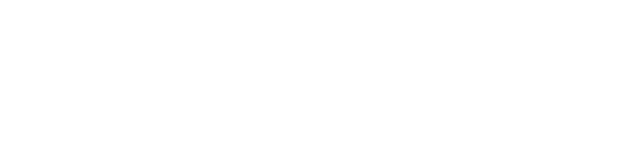
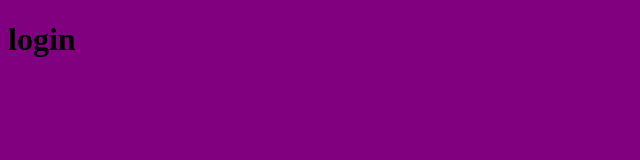
Before and after one commit to L-EtrangerS/test, a plain HTML site: page index.html in a window 1280 px wide. Shown: the whole page, without its empty margins (0-640 px from the left). Drawn offline with Linux system fonts and the light colour scheme.

Commit message:
完成登录

```diff
--- a/index.css
+++ b/index.css
@@ -0,0 +1,3 @@
+body,html{
+    background-color: purple;
+}
--- a/index.html
+++ b/index.html
@@ -10,7 +10,7 @@
 </head>
 
 <body>
-
+    <h1>login</h1>
 </body>
 
 </html>
```
